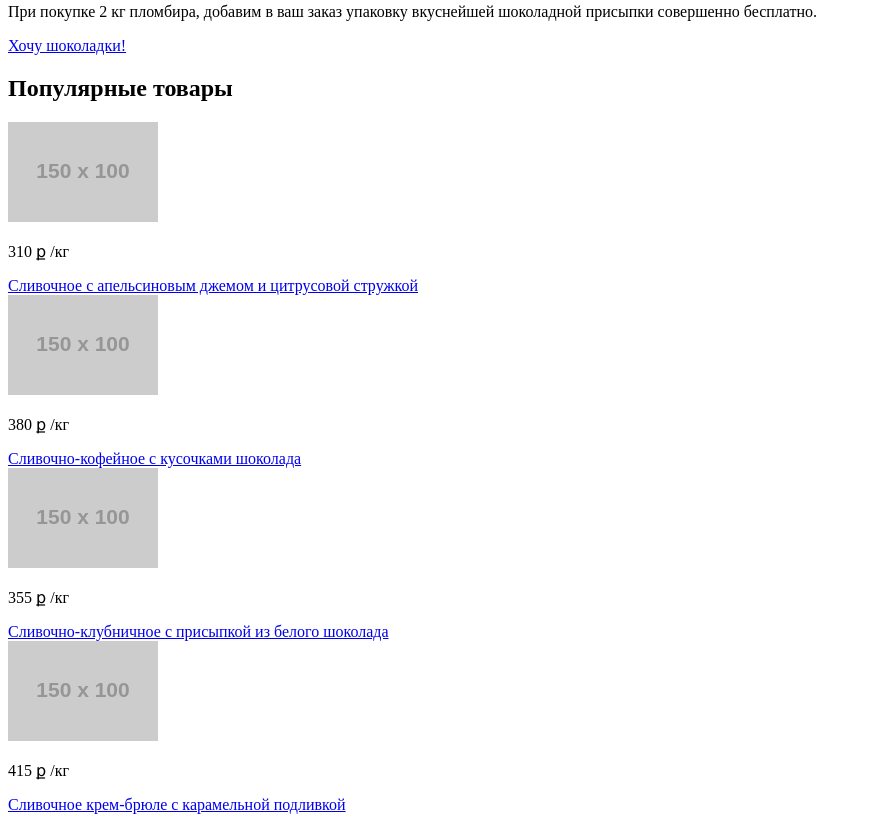
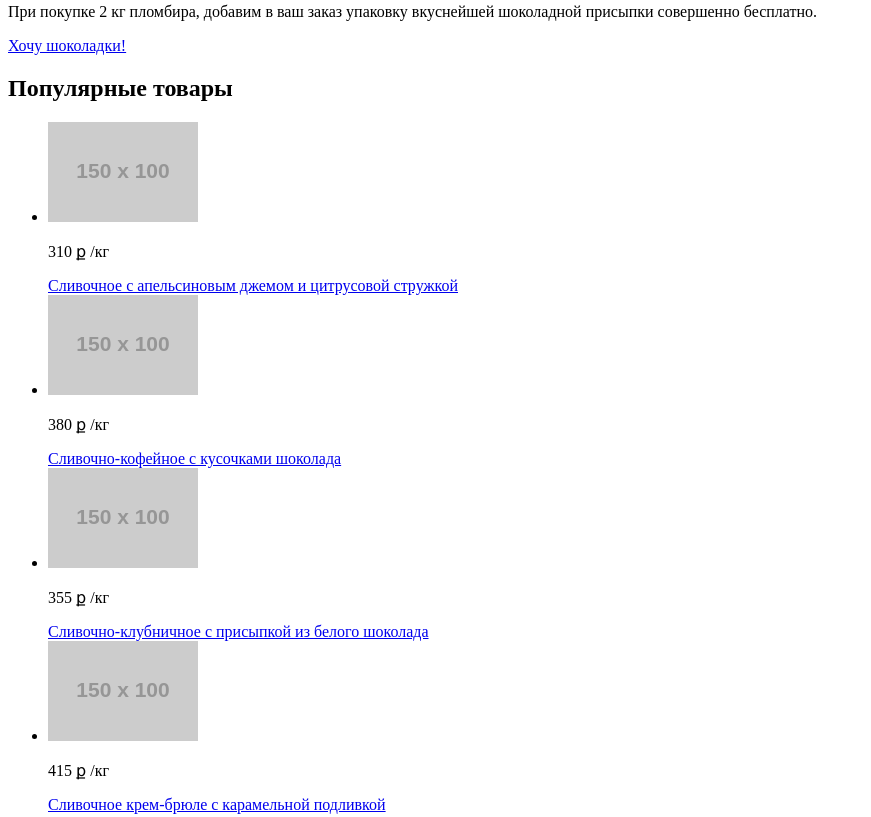
Before and after one commit to S-class-ninja/550309-gllacy, a plain HTML site: page index.html in a window 1280 px wide. Shown: the part 780-1597 px from the top of the page, without its empty margins (0-871 px from the left). Drawn offline with Linux system fonts and the light colour scheme; placeholder pictures from the web are drawn by us.

Commit message:
Сгрупировал Хиты в список

```diff
--- a/index.html
+++ b/index.html
@@ -57,26 +57,36 @@
 
    				<h2 class="visually-hidden">Популярные товары</h2>
 
-   				<div class="hit1">
+   				<uL>
+   					<li class="hit1">
+   						<div>
    							<a href="#"><img src="http://placehold.it/150x100" alt="Мороженка!"></a>
    							<p class="price">310 ք <span class="kg">/кг</span></p>
    							<a href="#">Сливочное с апельсиновым джемом и цитрусовой стружкой</a>
    						</div>
-   				<div class="hit2">
+   					</li>
+   					<li class="hit2">
+   						<div>
    							<a href="#"><img src="http://placehold.it/150x100" alt="Мороженка!"></a>
    							<p class="price">380 ք <span class="kg">/кг</span></p>
    							<a href="#">Сливочно-кофейное с кусочками шоколада</a>
    						</div>
-   				<div class="hit3">
+   					</li>
+   					<li class="hit3">
+   						<div>
    							<a href="#"><img src="http://placehold.it/150x100" alt="Мороженка!"></a>
    							<p class="price">355 ք <span class="kg">/кг</span></p>
    							<a href="#">Сливочно-клубничное с присыпкой из белого шоколада</a>
    						</div>
-   				<div class="hit4">
+   					</li>
+   					<li class="hit4">
+   						<div>
    							<a href="#"><img src="http://placehold.it/150x100" alt="Мороженка!"></a>
    							<p class="price">415 ք <span class="kg">/кг</span></p>
    							<a href="#">Сливочное крем-брюле с карамельной подливкой</a>
    						</div>
+   					</li>
+   				</ul>
    			</section>
    			<section class="about">
 
```
Also changed, not shown: catalog.html (added, +25 -0 lines). Lines whose indentation alone changed are shown as unchanged.
